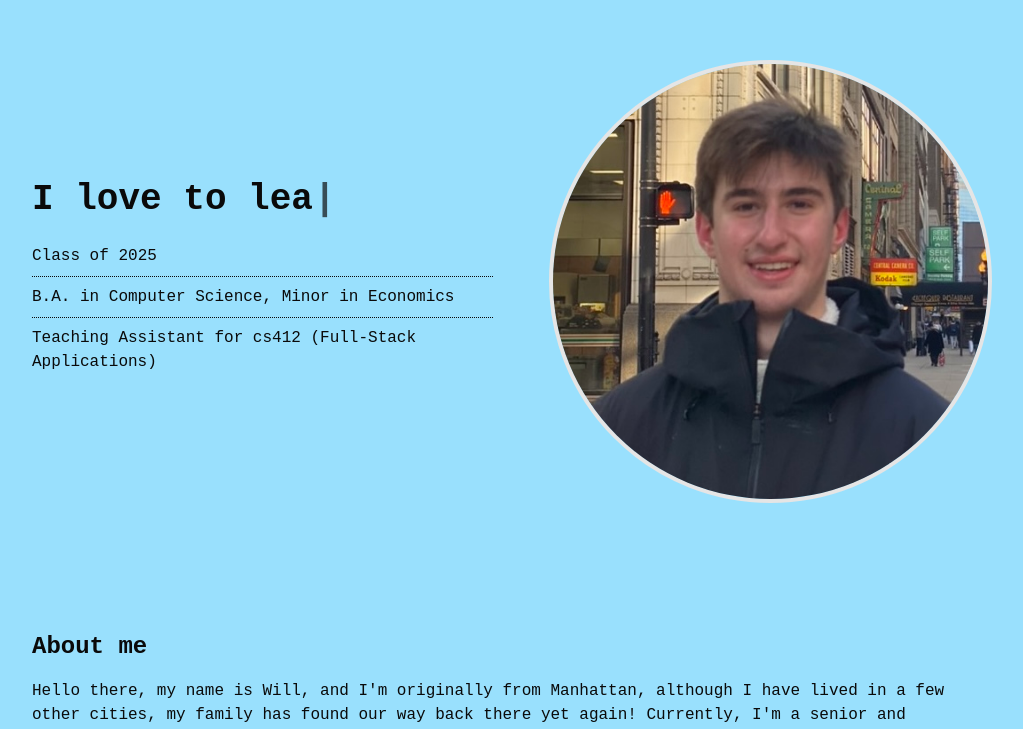
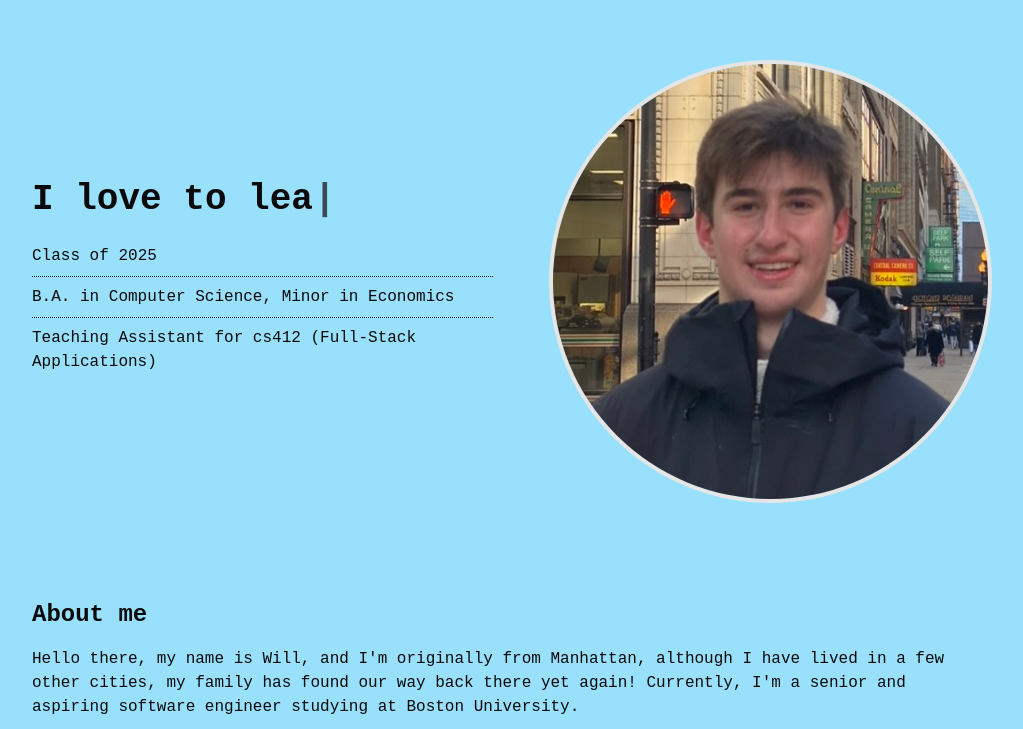
Before and after one commit to wderocco8/portfolio, a React (Vite) app: page / in a window 1280 px wide. Shown: the part 164-893 px from the top of the page, without its empty margins (128-1151 px from the left). Built offline with nearby package versions, Linux system fonts and the light colour scheme.

Commit message:
styled about

```diff
--- a/src/App.tsx
+++ b/src/App.tsx
@@ -18,7 +18,7 @@ function App() {
     <div className="scroll-smooth ">
       {/* <Navbar /> */}
 
-      <div className="w-3/4 flex flex-col gap-16 mx-auto mt-56 font-[Courier_New]">
+      <div className="w-3/4 flex flex-col gap-12 mx-auto mt-56 font-[Courier_New]">
         {/* TODO: navigate to `components/Profile/Profile.tsx and update all TODO:s */}
         <Profile />
 
--- a/src/components/About/About.tsx
+++ b/src/components/About/About.tsx
@@ -9,7 +9,7 @@ interface AboutData {
  */
 const aboutData: AboutData = {
   info: (
-    <>
+    <div className="space-y-4">
       <p>
         Hello there, my name is Will, and I'm originally from Manhattan,
         although I have lived in a few other cities, my family has found our way
@@ -22,7 +22,7 @@ const aboutData: AboutData = {
         free to check out my <a href="https://github.com/wderocco8">GitHub</a>{" "}
         😁.
       </p>
-    </>
+    </div>
   ),
 };
 
```
